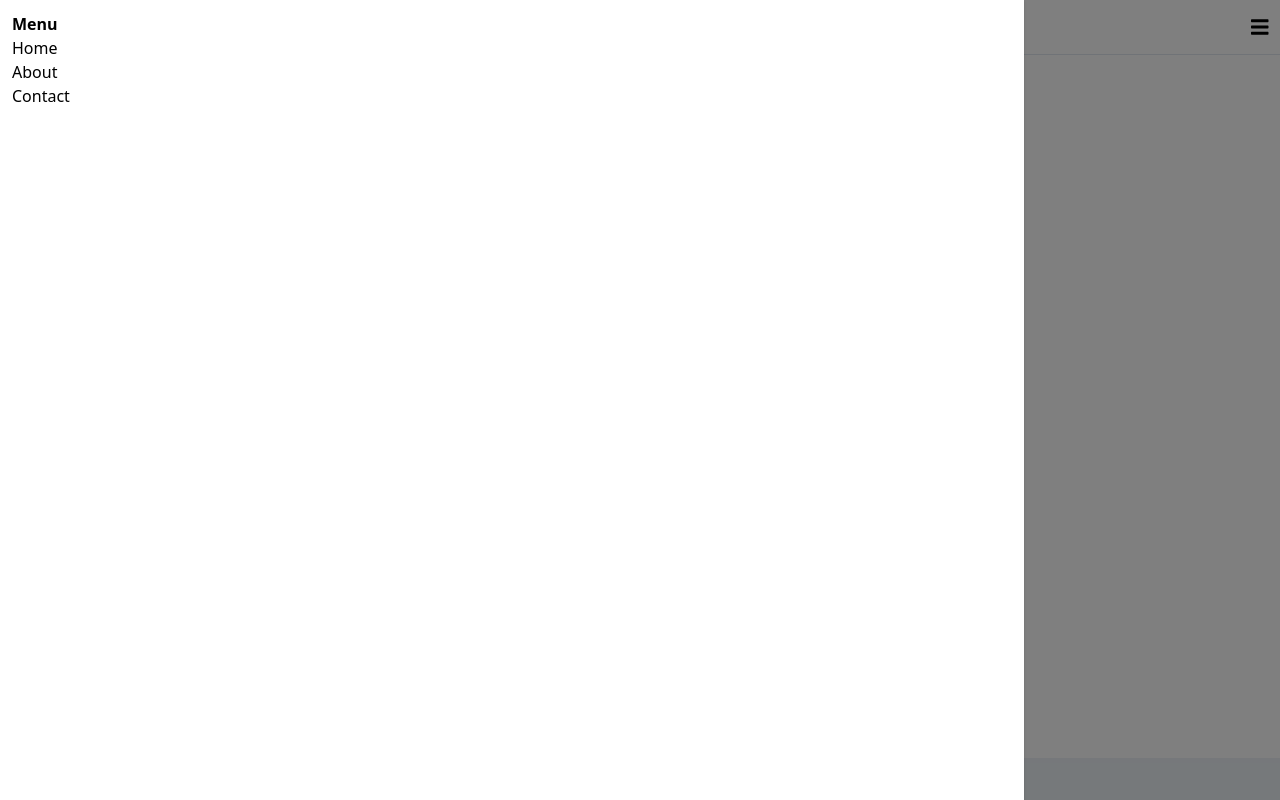
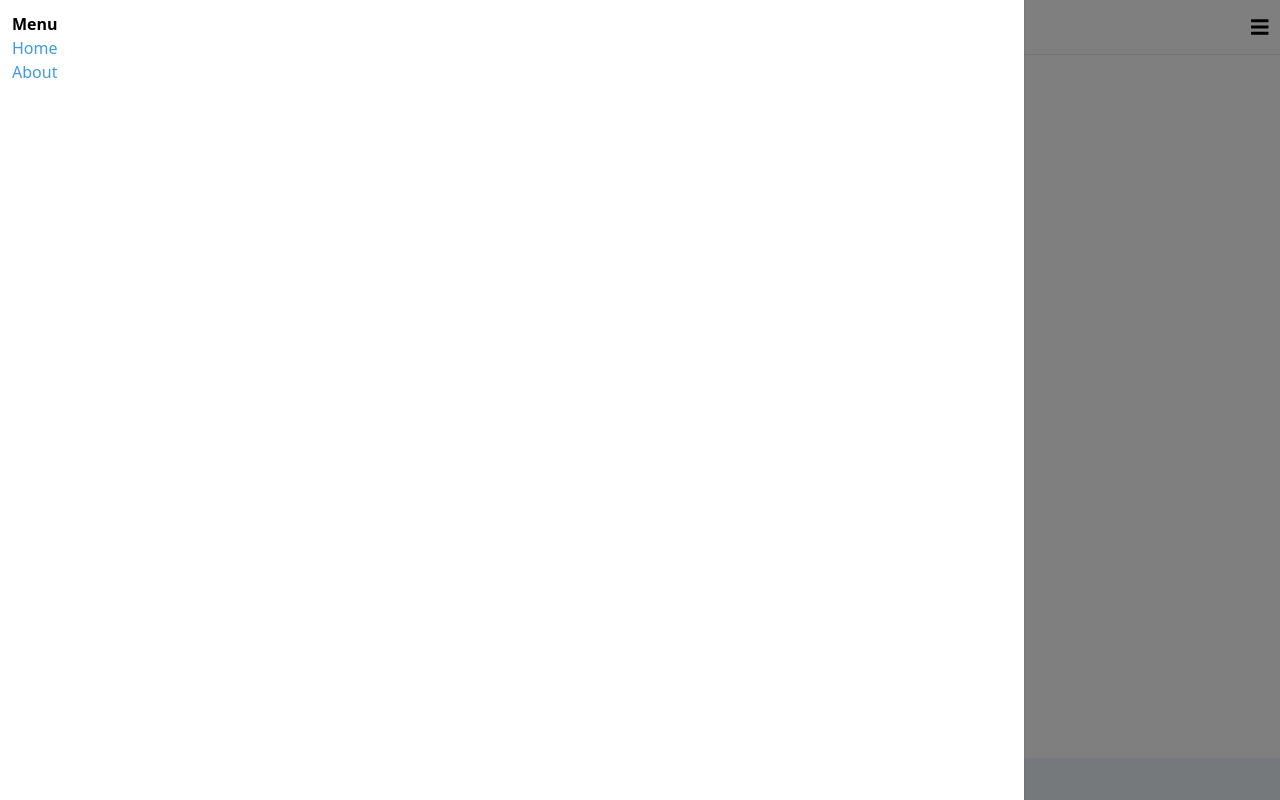
Before and after one commit to EdwardVilla0/React-Project, a React (Create React App) app: page / in a window 1280 px wide. Both pictures are taken after a click on the icon 1259 px from the left and 26 px from the top of the page. Built offline with nearby package versions, Linux system fonts and the light colour scheme.

Commit message:
using routes to create the menu

```diff
--- a/package.json
+++ b/package.json
@@ -13,6 +13,7 @@
     "postcss-cli": "^8.1.0",
     "react": "^17.0.1",
     "react-dom": "^17.0.1",
+    "react-router-dom": "^5.2.0",
     "react-scripts": "4.0.0",
     "react-spring": "^8.0.27",
     "tailwindcss": "^1.9.6",
--- a/src/App.js
+++ b/src/App.js
@@ -2,16 +2,34 @@ import React from 'react';
 import HelloWorld from './Components/HelloWorld'
 import Header from './Components/Header'
 import Footer from './Components/Footer'
+import {
+  BrowserRouter as Router,
+  Switch,
+  Route,
+  Link
+} from "react-router-dom";
 
 
 function App() {
   return (
     <div>
-      <Header />
 
-      <HelloWorld name="jared" />
+      <Router>
+        <Header />
 
-      <Footer />
+        <HelloWorld name="jared" />
+        <Switch>
+          <Route exact path="/">
+            <h1 className="font-bold text-2xl">This is the home page</h1>
+          </Route>
+          <Route path="/about">
+            <h1 className="font-bold text-2xl">This is the about page</h1>
+          </Route>
+        </Switch>
+        <Footer />
+      </Router>
+
+
     </div>
   );
 }
--- a/src/Components/Navigation.js
+++ b/src/Components/Navigation.js
@@ -2,6 +2,7 @@ import React, { useState } from 'react';
 import { FontAwesomeIcon } from '@fortawesome/react-fontawesome';
 import { faBars } from '@fortawesome/free-solid-svg-icons';
 import { useTransition, animated } from 'react-spring';
+import { Link } from "react-router-dom";
 
 function Navigation() {
     const [showMenu, setShowMenu] = useState(false)
@@ -50,9 +51,20 @@ function Navigation() {
                             Menu
                         </span>
                         <ul>
-                            <li>Home</li>
-                            <li>About</li>
-                            <li>Contact</li>
+                            <li>
+                                <Link
+                                    to="/"
+                                    className="text-blue-500"
+                                    onClick={() => setShowMenu(false)}
+                                >Home</Link>
+                            </li>
+                            <li>
+                                <Link
+                                    to="/about"
+                                    className="text-blue-500"
+                                    onClick={() => setShowMenu(false)}
+                                >About</Link>
+                            </li>
                         </ul>
 
 
```
Also changed, not shown: 1 other file (tests, documents, lock files or other folders).
